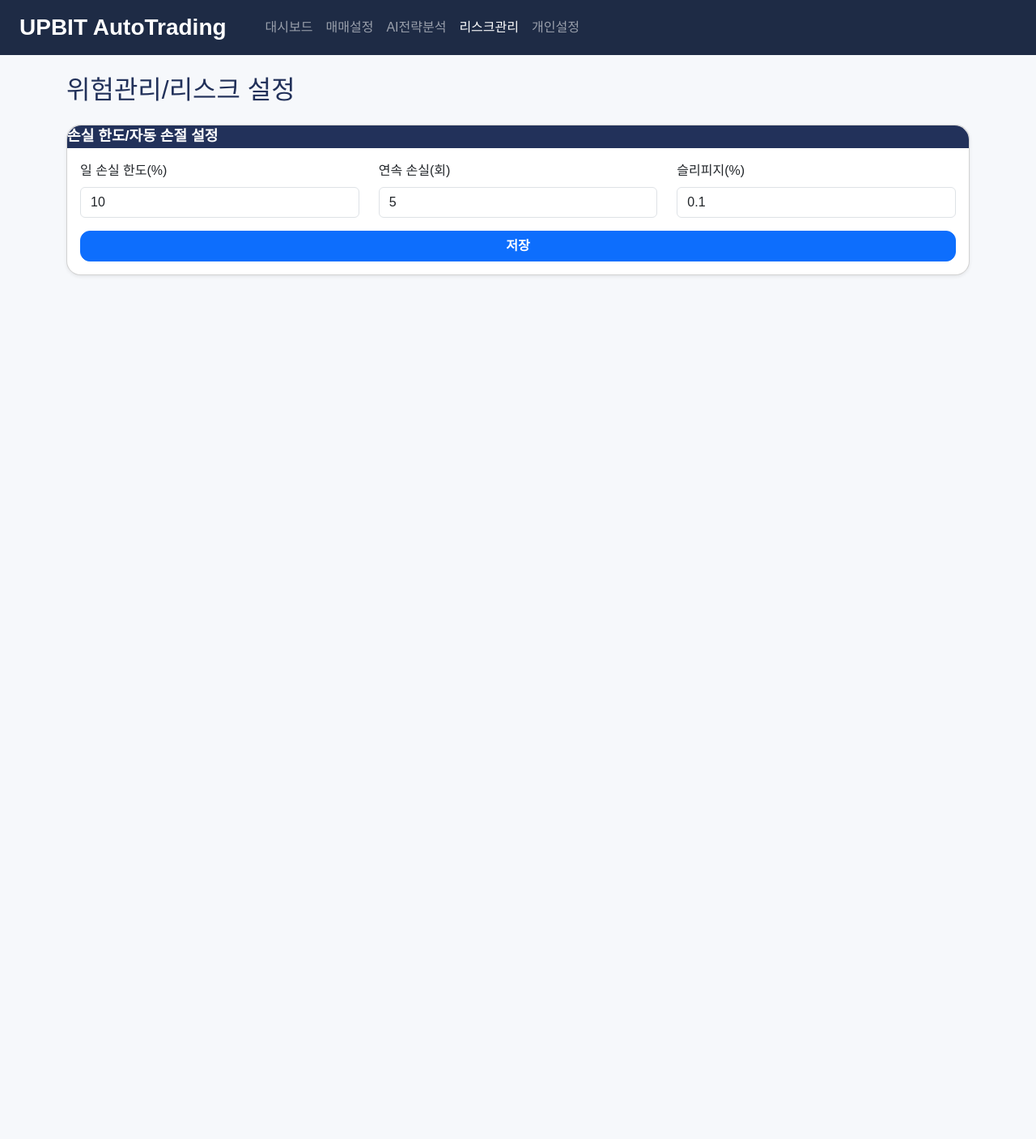
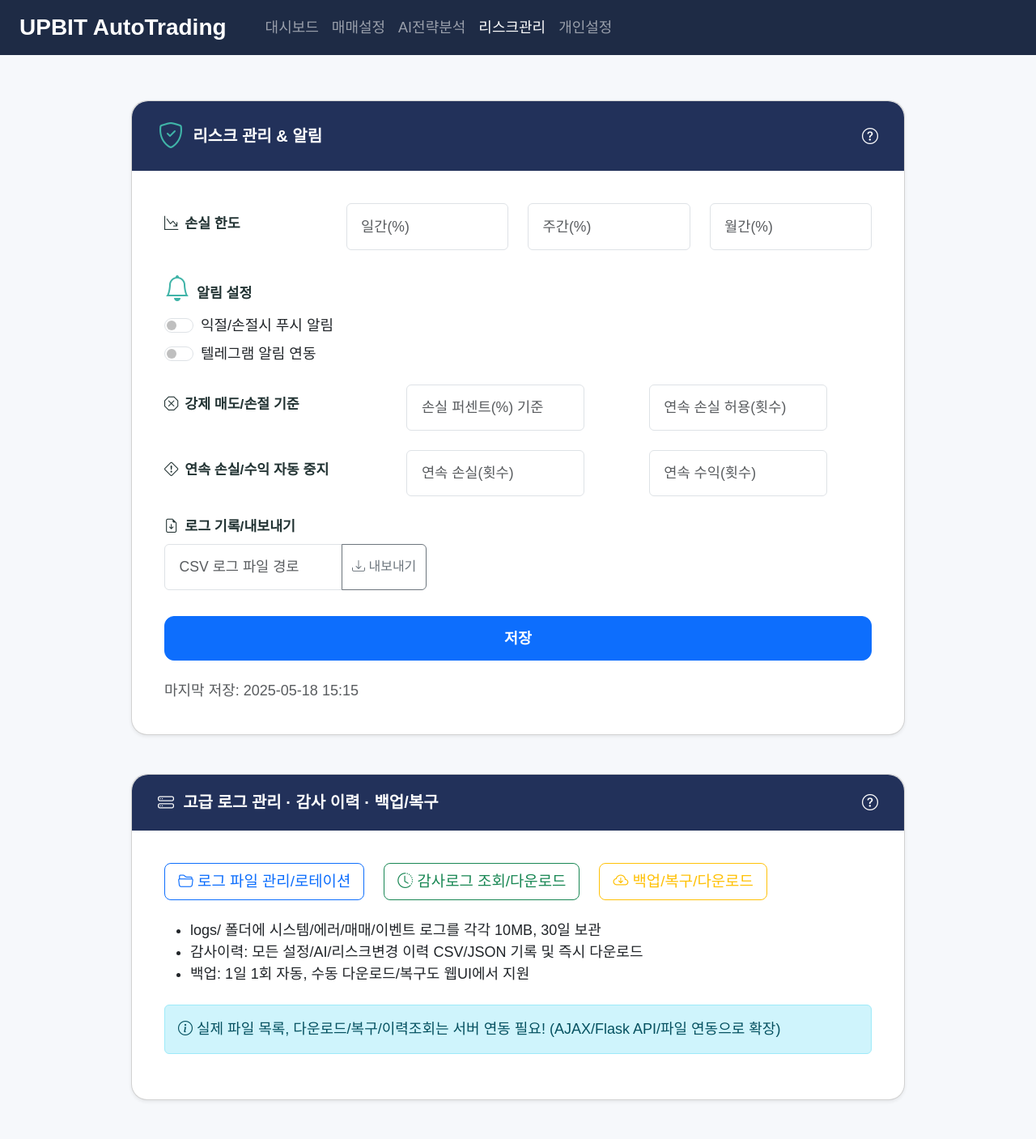
Before and after one commit to LEE-HYUNSANG/UPBIT_ML, a Flask app: page /risk in a window 1280 px wide. Shown: the whole page at 81% size. Before the commit the page ends 341 px from the top, so only its background shows below. Run offline with Flask 3, Linux system fonts and the light colour scheme; parts of the project's set-up code (start-up, migrations or seed data) failed here and were passed over.

Commit message:
Update risk.html

```diff
--- a/templates/risk.html
+++ b/templates/risk.html
@@ -1,23 +1,131 @@
 {% extends 'base.html' %}
-{% block title %}위험관리 설정{% endblock %}
+{% block title %}Upbit AutoTrading · 리스크 매니지먼트{% endblock %}
 {% block content %}
-<div class="container mt-4">
-  <h2 class="mb-4">위험관리/리스크 설정</h2>
-  <div class="card shadow-sm">
-    <div class="card-head">손실 한도/자동 손절 설정</div>
+<style>
+body{background:#f6f8fb;font-size:18px;}
+.navbar{background:#1e2b45;}
+.card-head{background:#22315a;color:#fff;font-size:1.25rem;padding:1.2rem 2rem;display:flex;align-items:center;gap:.7rem;border-radius:1.25rem 1.25rem 0 0;}
+.card{border-radius:1.25rem;margin-bottom:2.5rem;box-shadow:0 4px 24px #0001;}
+.card-body{padding:2.5rem;}
+label.form-label{font-size:1.08rem;font-weight:600;color:#233;}
+input.form-control,select.form-select{font-size:1.1rem;padding:0.9rem 1.1rem;}
+input[type="number"],input[type="text"]{max-width:220px;}
+.btn-primary{padding:.8rem 2.5rem;font-size:1.15rem;}
+.btn-lg{font-size:1.18rem;}
+.container{max-width:980px;margin-top:56px;}
+.section-label{font-size:1.18rem;font-weight:700;color:#3753a9;margin-bottom:1.2rem;}
+.bi-shield-check,.bi-bell{font-size:2rem;color:#40b4a8;}
+.card-toolbar {display:flex;gap:1.5rem;flex-wrap:wrap;}
+@media (max-width:1100px) {.container{max-width:98vw;}}
+</style>
+
+<div class="container">
+
+  <!-- 리스크 관리 입력폼 -->
+  <div class="card shadow-sm mb-5">
+    <div class="card-head">
+      <i class="bi bi-shield-check"></i> 리스크 관리 & 알림
+      <i class="bi bi-question-circle ms-auto" data-bs-toggle="tooltip" title="일/주/월 손실 한도, 자동 손절, 알림, 로그 등 리스크를 체계적으로 관리합니다."></i>
+    </div>
     <div class="card-body">
       <form>
-        <div class="row mb-3">
-          <div class="col-md-4"><label class="form-label">일 손실 한도(%)</label>
-            <input type="number" class="form-control" id="loss_day" value="10"></div>
-          <div class="col-md-4"><label class="form-label">연속 손실(회)</label>
-            <input type="number" class="form-control" id="loss_streak" value="5"></div>
-          <div class="col-md-4"><label class="form-label">슬리피지(%)</label>
-            <input type="number" class="form-control" id="slip" value="0.1"></div>
+        <div class="row mb-4 align-items-center">
+          <div class="col-3">
+            <label class="form-label"><i class="bi bi-graph-down-arrow me-2"></i>손실 한도</label>
+          </div>
+          <div class="col">
+            <input type="number" class="form-control" placeholder="일간(%)">
+          </div>
+          <div class="col">
+            <input type="number" class="form-control" placeholder="주간(%)">
+          </div>
+          <div class="col">
+            <input type="number" class="form-control" placeholder="월간(%)">
+          </div>
         </div>
-        <button type="button" class="btn btn-primary w-100">저장</button>
+        <div class="mb-4">
+          <label class="form-label"><i class="bi bi-bell me-2"></i>알림 설정</label>
+          <div class="form-check form-switch mb-2">
+            <input class="form-check-input" type="checkbox" id="push1">
+            <label class="form-check-label" for="push1">익절/손절시 푸시 알림</label>
+          </div>
+          <div class="form-check form-switch">
+            <input class="form-check-input" type="checkbox" id="push2">
+            <label class="form-check-label" for="push2">텔레그램 알림 연동</label>
+          </div>
+        </div>
+        <div class="row mb-4 align-items-center">
+          <div class="col-4">
+            <label class="form-label"><i class="bi bi-x-octagon me-2"></i>강제 매도/손절 기준</label>
+          </div>
+          <div class="col">
+            <input type="number" class="form-control" placeholder="손실 퍼센트(%) 기준">
+          </div>
+          <div class="col">
+            <input type="number" class="form-control" placeholder="연속 손실 허용(횟수)">
+          </div>
+        </div>
+        <div class="row mb-4 align-items-center">
+          <div class="col-4">
+            <label class="form-label"><i class="bi bi-exclamation-diamond me-2"></i>연속 손실/수익 자동 중지</label>
+          </div>
+          <div class="col">
+            <input type="number" class="form-control" placeholder="연속 손실(횟수)">
+          </div>
+          <div class="col">
+            <input type="number" class="form-control" placeholder="연속 수익(횟수)">
+          </div>
+        </div>
+        <div class="mb-4">
+          <label class="form-label"><i class="bi bi-file-earmark-arrow-down me-2"></i>로그 기록/내보내기</label>
+          <div class="input-group mb-2">
+            <input type="text" class="form-control" placeholder="CSV 로그 파일 경로">
+            <button class="btn btn-outline-secondary" type="button"><i class="bi bi-download"></i> 내보내기</button>
+          </div>
+        </div>
+        <button type="submit" class="btn btn-primary w-100 mt-2">저장</button>
       </form>
+      <div class="mt-4 text-muted">마지막 저장: 2025-05-18 15:15</div>
+    </div>
+  </div>
+
+  <!-- 추가 기능: 로그/이력/백업/복구/다운로드 -->
+  <div class="card shadow-sm mb-5">
+    <div class="card-head">
+      <i class="bi bi-hdd-stack"></i> 고급 로그 관리 · 감사 이력 · 백업/복구
+      <i class="bi bi-question-circle ms-auto" data-bs-toggle="tooltip" title="로테이션/레벨/감사이력/백업/복구를 한눈에!"></i>
+    </div>
+    <div class="card-body">
+      <div class="card-toolbar mb-4">
+        <button class="btn btn-outline-primary btn-lg" onclick="openLogManager()">
+          <i class="bi bi-folder2-open"></i> 로그 파일 관리/로테이션
+        </button>
+        <button class="btn btn-outline-success btn-lg" onclick="openAuditHistory()">
+          <i class="bi bi-clock-history"></i> 감사로그 조회/다운로드
+        </button>
+        <button class="btn btn-outline-warning btn-lg" onclick="openBackupRestore()">
+          <i class="bi bi-cloud-arrow-down"></i> 백업/복구/다운로드
+        </button>
+      </div>
+      <div>
+        <ul>
+          <li>logs/ 폴더에 시스템/에러/매매/이벤트 로그를 각각 10MB, 30일 보관</li>
+          <li>감사이력: 모든 설정/AI/리스크변경 이력 CSV/JSON 기록 및 즉시 다운로드</li>
+          <li>백업: 1일 1회 자동, 수동 다운로드/복구도 웹UI에서 지원</li>
+        </ul>
+        <div class="alert alert-info mt-4">
+          <i class="bi bi-info-circle"></i>
+          실제 파일 목록, 다운로드/복구/이력조회는 서버 연동 필요!
+          (AJAX/Flask API/파일 연동으로 확장)
+        </div>
+      </div>
     </div>
   </div>
 </div>
+<script>
+document.querySelectorAll('[data-bs-toggle="tooltip"]').forEach(el=>new bootstrap.Tooltip(el));
+function openLogManager(){ alert('로그 파일 관리/로테이션(서버 API 필요)'); }
+function openAuditHistory(){ alert('감사로그 실시간 조회/다운로드(서버 API 필요)'); }
+function openBackupRestore(){ alert('설정/포지션/로그 백업 및 복구(서버 API 필요)'); }
+</script>
 {% endblock %}
```
